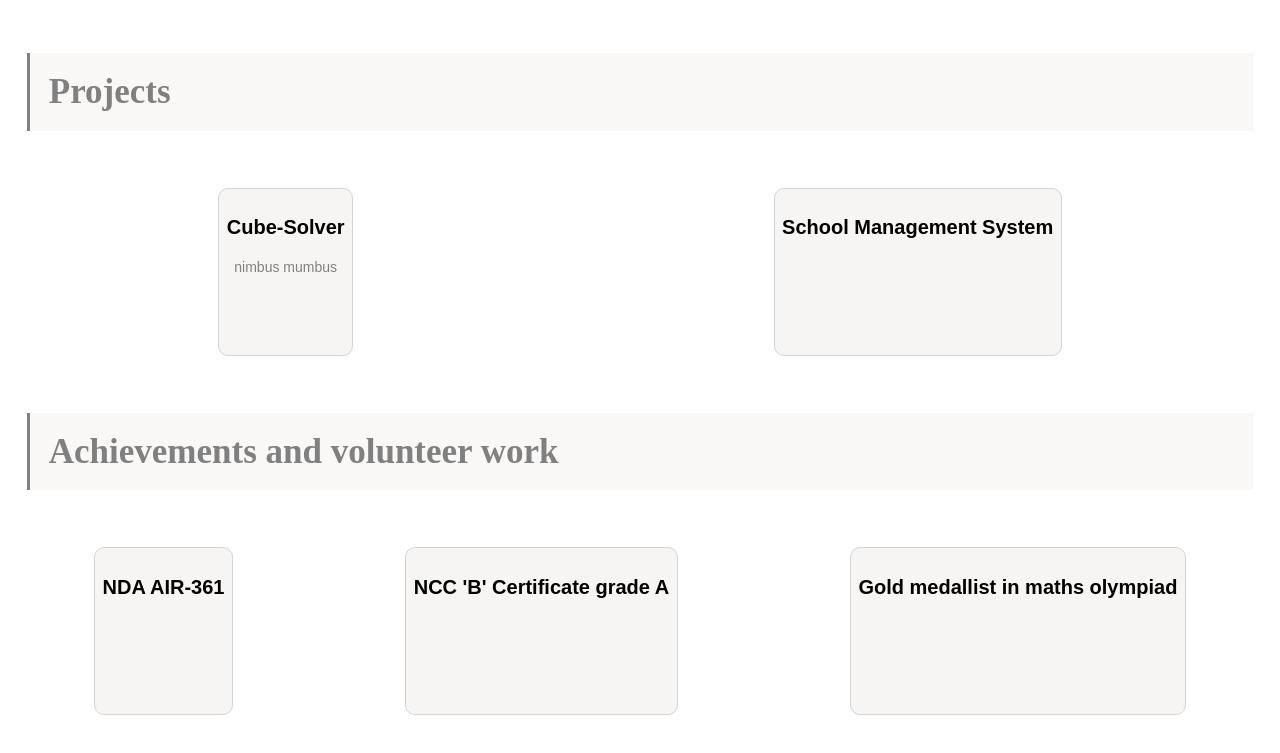
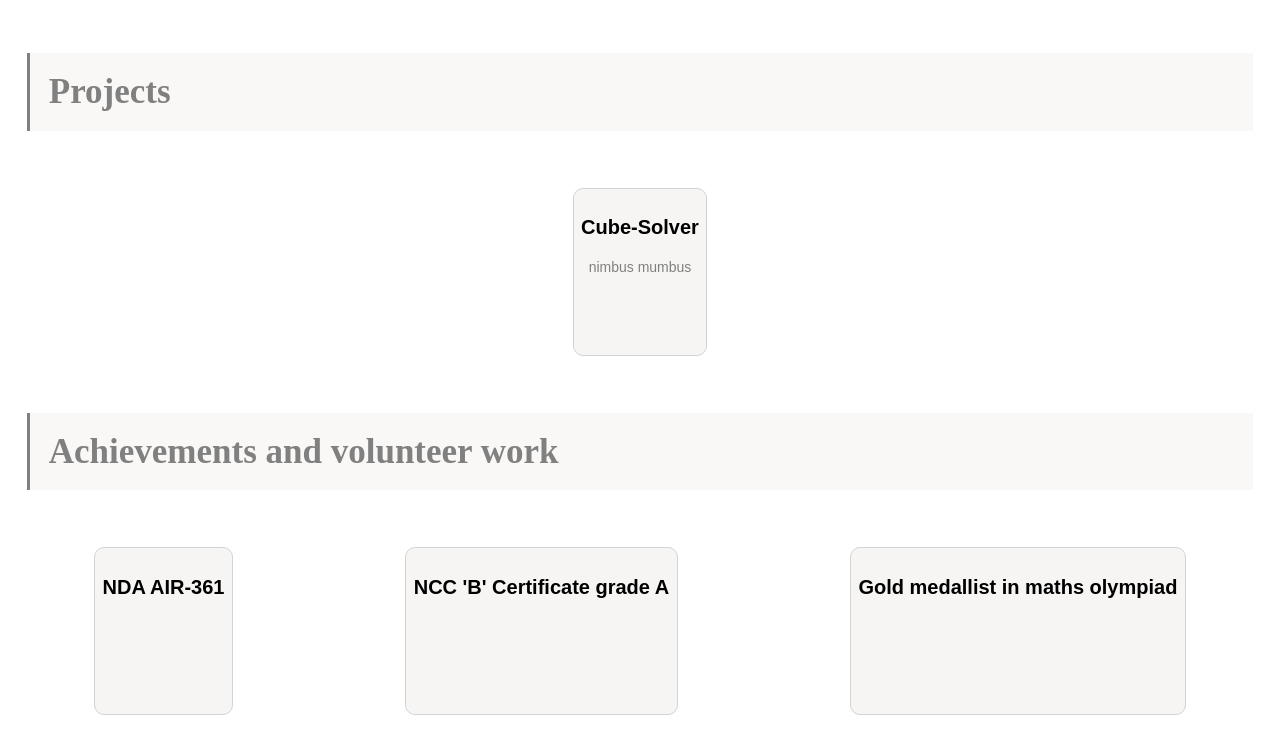
Before and after one commit to suryaanshrai/profile, a plain HTML site: page index.html in a window 1280 px wide. Shown: the part 799-1552 px from the top of the page. Drawn offline with Linux system fonts and the light colour scheme.

Commit message:
Tue, Dec 20, 2022, 12:47 AM +00:00

```diff
--- a/index.html
+++ b/index.html
@@ -36,9 +36,6 @@
                 <h3>Cube-Solver</h3>
                 nimbus mumbus
             </div>
-            <div class="mycard">
-                <h3>School Management System</h3>
-            </div>
         </div>
 
         <h2>Achievements and volunteer work</h2>
```
